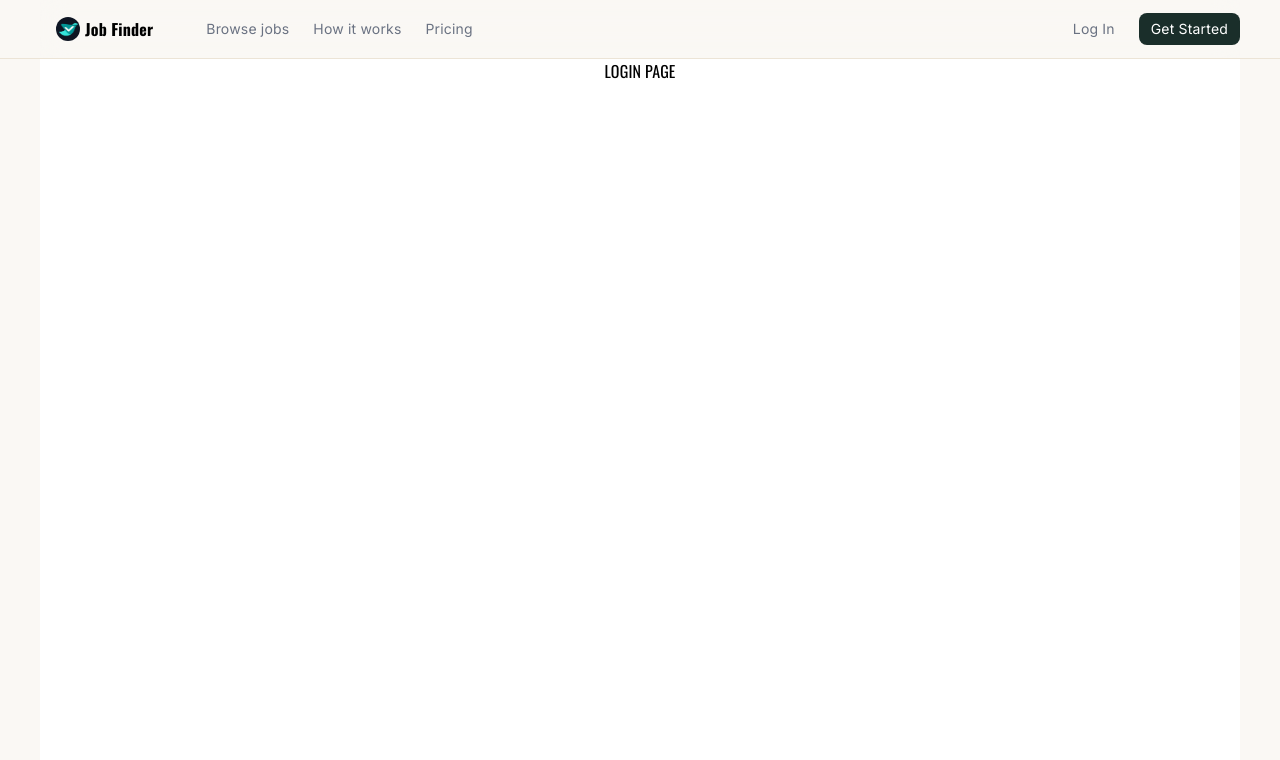
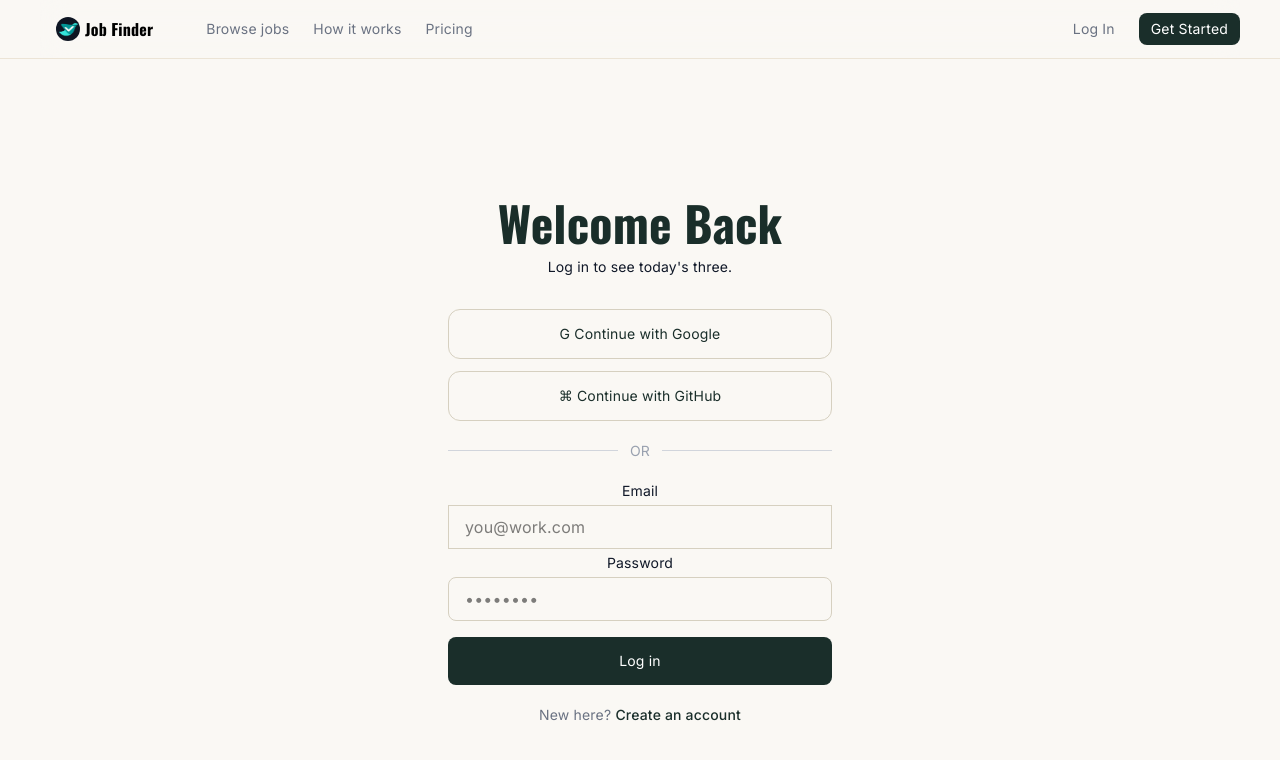
Before and after one commit to buseozsahin/job-finder, a React (Vite) app: page / in a window 1280 px wide. Both pictures are taken after a click on the button "Log In". Shown: the top 760 px of the page. Built offline with nearby package versions, Linux system fonts and the light colour scheme.

Commit message:
fix: navbar active state, logo navigation, and login page routing

```diff
--- a/src/App.jsx
+++ b/src/App.jsx
@@ -13,9 +13,9 @@ function App() {
     <div className="flex flex-col w-full items-center">
       <Navbar onScreenChange={(value) => setScreen(value)}/>
 
-      <div className="bg-[#ffffff] w-[1200px] h-[900px]">
+      <div className="w-[1200px] h-full">
         {screen === "home" && <HomePage/>}
-        {screen === "login" && <LoginPage/>}
+        {screen === "login" && <LoginPage onScreenChange={setScreen}/>}
         {screen === "getStarted" && <GetStartedPage/>}
         {screen === "browseJobs" && <BrowseJobs/>}
         {screen === "howItWorks" && <HowItWorks/>}
--- /dev/null
+++ b/src/components/Button.jsx
@@ -0,0 +1,29 @@
+function NavButton({
+  label,
+  variant = "outlined",
+  color = "#1a2e2a",
+  textColor="#ffffff",
+  className="",
+  onClick,
+
+}) {
+  return (
+    <button
+      onClick={onClick}
+      className={`px-[12px] py-[6px] text-sm rounded-lg cursor-pointer transition-colors duration-200 ${
+        variant === "filled"
+          ? ""
+          : "font-normal text-gray-500 hover:text-gray-900"
+      } ${className}`}
+      style={
+        variant === "filled"
+          ? { backgroundColor: color, color: textColor }
+          : {}
+      }
+    >
+      {label}
+    </button>
+  );
+}
+
+export default NavButton;
--- a/src/components/LogoWithName.jsx
+++ b/src/components/LogoWithName.jsx
@@ -1,8 +1,8 @@
 import logo from "../assets/logo.png";
 
-function LogoWithName () {
+function LogoWithName ({onClick}) {
   return(
-    <div className="flex items-center">
+    <div onClick={onClick} className="flex items-center cursor-pointer">
 
       <img className="w-[24px] h-[24px] rounded-full"
       src={logo}
--- a/src/components/NavButton.jsx
+++ /dev/null
@@ -1,15 +0,0 @@
-function NavButton({label, variant = "outlined", onClick}) {
-  return(
-    <button
-      onClick={onClick}
-      className={`px-[12px] py-[6px] text-sm ${variant === "filled"
-        ? "text-white rounded-lg bg-[#1a2e2a] hover:bg-[#243f3a] cursor-pointer"
-        : "font-normal text-gray-500 hover:text-gray-900 cursor-pointer"
-      }`}
-      >
-      {label}
-    </button>
-  );
-}
-
-export default NavButton;
--- a/src/components/Navbar.jsx
+++ b/src/components/Navbar.jsx
@@ -1,6 +1,6 @@
 import LogoWithName from "./LogoWithName";
 import NavItem from "./NavItem";
-import NavButton from "./NavButton";
+import Button from "./Button";
 import { useState } from "react";
 
 
@@ -18,7 +18,9 @@ function Navbar({onScreenChange}) {
       <div className="w-[1200px] bg-[#faf8f4]/40 backdrop-blur-md flex h-full items-center">
 
         <div className="flex-1 flex h-full items-center gap-12 ml-4">
-          <LogoWithName/>
+          <LogoWithName
+            onClick={() => onScreenChange("home")}
+            />
           <div className="flex items-center gap-6">
             <NavItem
               label="Browse jobs"
@@ -37,12 +39,13 @@ function Navbar({onScreenChange}) {
 
 
         <div className="flex-1 justify-end flex items-center gap-3 ">
-          <NavButton
+          <Button
             label="Log In"
             onClick={() => onScreenChange("login")}/>
-          <NavButton
+          <Button
             label="Get Started"
-            onClick={() => onScreenChange("getStarted")} variant="filled"/>
+            onClick={() => onScreenChange("getStarted")}
+            variant="filled"/>
         </div>
       </div>
 
--- a/src/pages/LoginPage.jsx
+++ b/src/pages/LoginPage.jsx
@@ -1,6 +1,77 @@
-function LoginPage(){
+import Button from "../components/Button";
+import GetStartedPage from "./GetStartedPage";
+function LoginPage({onScreenChange}){
   return(
-    <h1>LOGIN PAGE</h1>
+    <div className="min-h-screen flex flex-col items-center justify-center">
+
+      <div className="w-full max-w-sm text-center mb-8">
+        <h1 className="text-[48px] text-[#1a2e2a] font-bold text leading-tight">
+          Welcome Back
+          </h1>
+        <p className="text-gray-900 text-sm mt-1">
+          Log in to see today's three.
+        </p>
+      </div>
+
+      <div className="w-full max-w-sm flex flex-col gap-3">
+        <Button
+          className="w-full py-[14px] border border-[#d6d0c0] rounded-xl"
+          variant="filled"
+          label= "G Continue with Google"
+          color="#faf8f4"
+          textColor="#1a2e2a"
+          />
+        <Button
+          className="w-full py-[14px] border border-[#d6d0c0] rounded-xl"
+          variant="filled"
+          label= "⌘ Continue with GitHub"
+          color="#faf8f4"
+          textColor="#1a2e2a"
+        />
+
+          <div className="flex items-center my-2">
+          <div className="flex-1 h-px bg-gray-300"></div>
+          <span className="px-3 text-gray-400 text-sm">OR</span>
+          <div className="flex-1 h-px bg-gray-300"></div>
+        </div>
+
+      <div className="flex flex-col gap-1">
+        <label className="text-sm text-gray-900">Email</label>
+        <input
+          className="w-full py-[11px] px-4 border border-[#d6d0c0] rounded-lx outline-none"
+          type="email"
+          placeholder="you@work.com"
+        />
+
+        <label className="text-sm text-gray-900">Password</label>
+        <input
+          className="w-full py-[11px] px-4 border border-[#d6d0c0] rounded-lg outline-none"
+          type="password"
+          placeholder="••••••••"
+        />
+
+
+      </div>
+
+        <Button
+          className="w-full py-[14px] px-4 rounded-lx mt-1"
+          variant="filled"
+          label="Log in"
+        />
+
+        <p className="text-sm text-gray-500 text-center mt-2">
+          New here?{" "}
+          <span
+            className="text-[#1a2e2a] font-medium cursor-pointer"
+            onClick={() => onScreenChange("getStarted")}
+            >
+            Create an account
+          </span>
+        </p>
+
+      </div>
+
+    </div>
   );
 }
 export default LoginPage;
```
